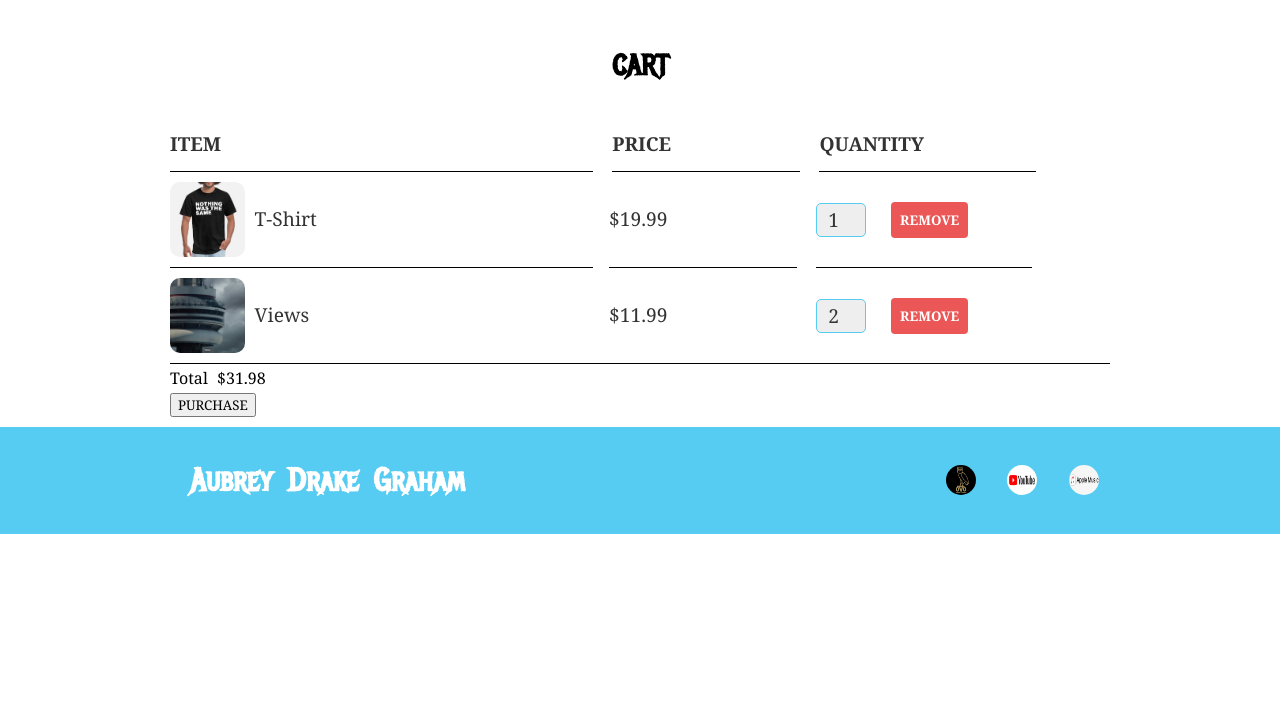
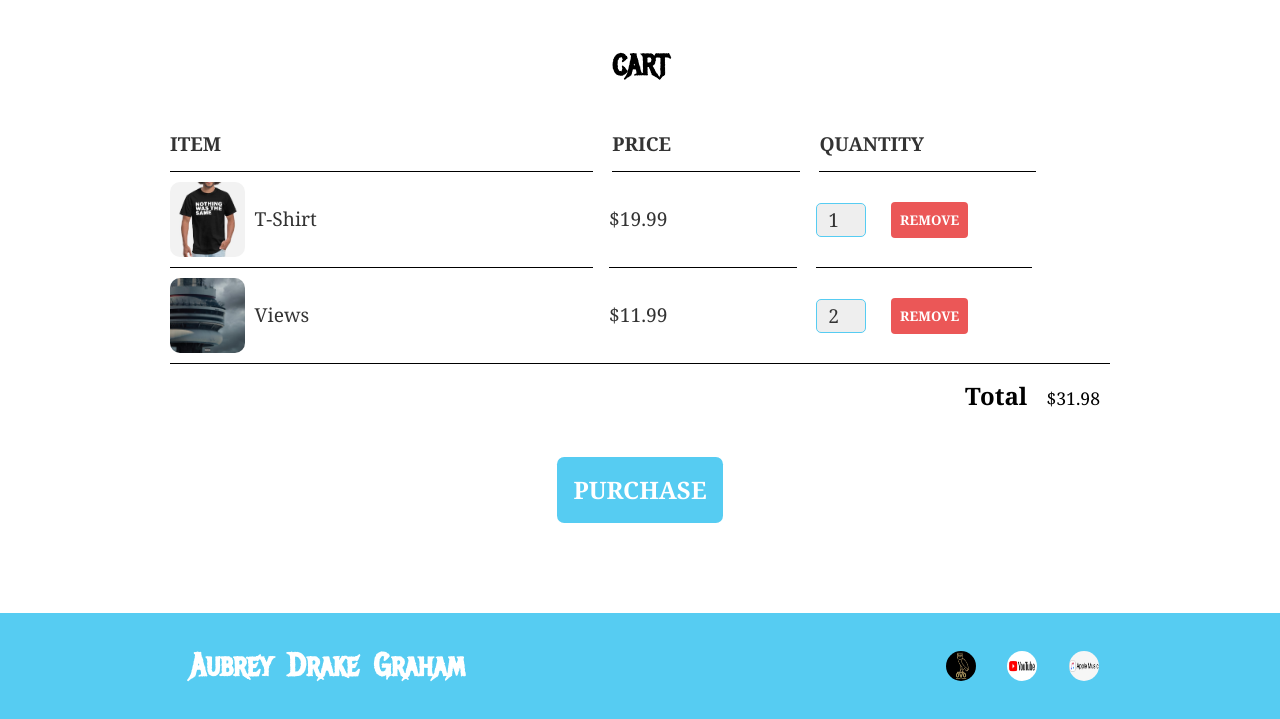
Before and after one commit to gcloud11/Favorite-Artist, a plain HTML site: page store.html in a window 1280 px wide. Shown: the part 1772-2491 px from the top of the page. Before the commit the page ends 2306 px from the top, so only its background shows below. Drawn offline with Linux system fonts and the light colour scheme.

Commit message:
Complete...for now

```diff
--- a/store.html
+++ b/store.html
@@ -130,12 +130,10 @@
 
             <!-- Total Price -->
             <div class="cart-total">
-                <span>Total</span>
-                <span>$31.98</span>
+                <span class="cart-total-title">Total</span>
+                <span class="cart-total-price">$31.98</span>
             </div>
-            <div>
-                <button role="button">PURCHASE</button>
-            </div>
+                <button class="btn btn-primary btn-purchase" role="button">PURCHASE</button>
         </section>
         <footer class="footer-about">
             <div class="container footer-about-container">
--- a/style.css
+++ b/style.css
@@ -348,3 +348,27 @@
 .cart-quantity {
     width: 23%;
 }
+
+.cart-total {
+    text-align: end;
+    margin-top: 10px;
+    margin-right: 10px;
+}
+
+.cart-total-title {
+    font-weight: bold;
+    font-size: 1.5em;
+    color: black;
+    margin-right: 10px;
+}
+
+.cart-total-price {
+    color: black;
+    font-size: 1.1em;
+}
+/*Since buttons are in-line, to be able to move this button left or right, must make the button a block-like element*/
+.btn-purchase {
+    display: block;
+    margin: 40px auto 80px auto;
+    font-size: 1.5em;
+}
```
